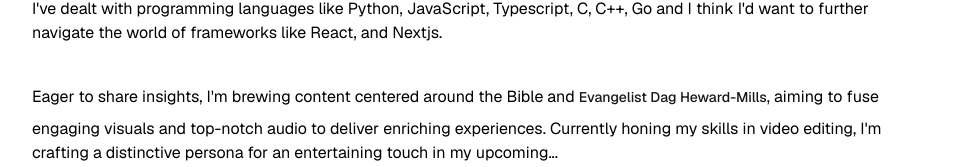
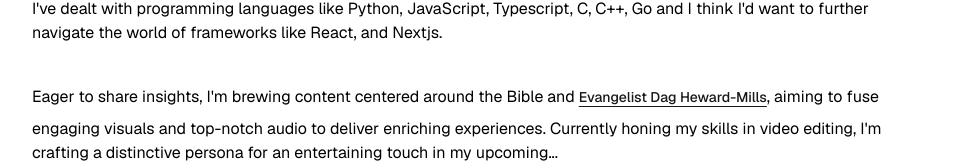
Before and after one commit to samezzz/samess, a Next.js app: page /about in a window 1280 px wide. Shown: the part 513-680 px from the top of the page, without its empty margins (158-1111 px from the left). Built offline with nearby package versions, Linux system fonts and the light colour scheme.

Commit message:
I'm yet to fix the ImageIcon overflow thingi

```diff
--- a/src/app/page.tsx
+++ b/src/app/page.tsx
@@ -22,7 +22,7 @@
         Video Editor.
       </h1>
       <h3 className={`${main.heading3}`}>hey, I&apos;m Samess 👋</h3>
-      <p className={`${main.paragraph}`}>I&apos;m on a journey to blend melodies on the bass guitar and keyboard while delving into the realms of programming languages to help build the future of the web<Link href="/about" className="underline tracking-[3px] hover:text-green-500/80 transition-all duration-500 ease-in-out ml-1 text-2xl">...</Link></p>
+      <p className={`${main.paragraph}`}>I&apos;m on a journey to blend melodies on the bass guitar and keyboard while delving into the realms of programming languages to help build the future of the web<Link href="/about" className="underline tracking-[3px] hover:text-blue-300 transition-all duration-500 ease-in-out ml-1 text-2xl">...</Link></p>
       <div className="flex gap-x-8 mb-32">
         {links.map((link, index) => {
           const Icon = Icons[link.icon || "close"];
--- a/src/app/projects/page.tsx
+++ b/src/app/projects/page.tsx
@@ -26,7 +26,7 @@
           for updates and insights as these endeavors evolve
         </p>
       </div>
-      <div>{projects && <MasonryLayout items={projects}/>}</div>
+      <div className="mb-20">{projects && <MasonryLayout items={projects}/>}</div>
     </div>
   );
 };
--- a/src/components/hover-card.tsx
+++ b/src/components/hover-card.tsx
@@ -17,7 +17,7 @@
   return (
     <HoverCard>
       <HoverCardTrigger asChild>
-        <Button variant="link" className="pr-0 pl-1">{ text }</Button>
+        <Button variant="link" className="pr-0 pl-1 underline hover:text-blue-300 transition-all duration-500 ease-in-out">{ text }</Button>
       </HoverCardTrigger>
       <HoverCardContent className="w-80">
         <div className="flex justify-between space-x-4">
--- a/src/components/info.tsx
+++ b/src/components/info.tsx
@@ -25,7 +25,7 @@
         Bible and
         <Link
           href="https://www.youtube.com/@DagHewardMillsvideos"
-          className="dark:text-gray-200 underline underline-offset-2"
+          className=""
         >
           <SocialHoverCard text="Evangelist Dag Heward-Mills" />
         </Link>, aiming to fuse engaging visuals and top-notch audio to deliver
--- a/src/components/nav.tsx
+++ b/src/components/nav.tsx
@@ -34,7 +34,7 @@
           <React.Fragment key={index}>
             <Link
               className={cn(
-                "text-[#737373] hover:text-[#1C1C1C] hover:dark:text-primary transition-all duration-500 ease-in-out ",
+                "text-[#737373] hover:text-[#1C1C1C] hover:dark:text-primary transition-all duration-500 ease-in-out hover:text-semibold",
                 isScrolled && 'dark:text-gray-300',
                 pathname === navItem.href
                   ? "text-primary font-semibold"
@@ -50,7 +50,7 @@
           </React.Fragment>
         ))}
       </div>
-      <Separator className="my-4" />
+      {!isScrolled && <Separator className="my-4" />}
     </nav>
   );
 };
```
